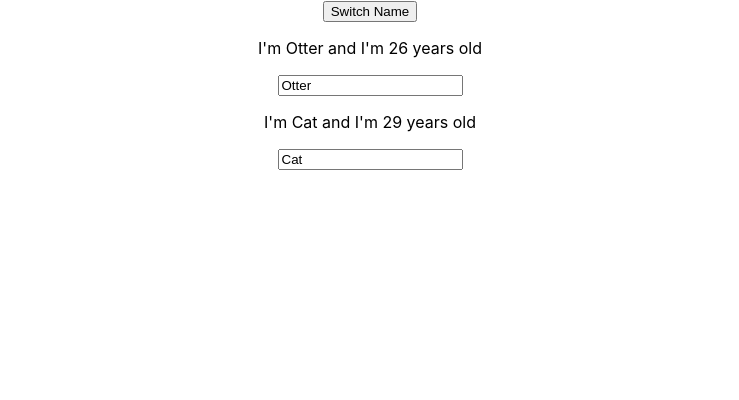
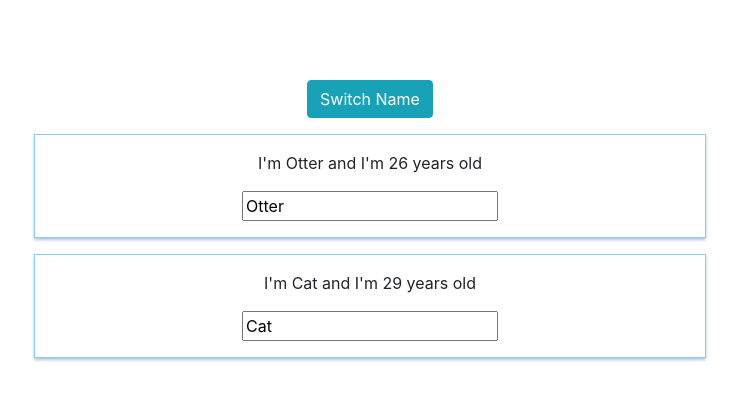
Before and after one commit to angieto/react-complete-guide, a React (Create React App) app: page / in a window 1280 px wide. Shown: the top 400 px of the page, without its empty margins (270-1009 px from the left). Built offline with nearby package versions, Linux system fonts and the light colour scheme.

Commit message:
added css file and bootstrap cdn

```diff
--- a/public/index.html
+++ b/public/index.html
@@ -19,6 +19,7 @@
       work correctly both with client-side routing and a non-root public URL.
       Learn how to configure a non-root public URL by running `npm run build`.
     -->
+    <link rel="stylesheet" href="https://maxcdn.bootstrapcdn.com/bootstrap/4.1.3/css/bootstrap.min.css">
     <title>React App</title>
   </head>
   <body>
--- a/src/App.css
+++ b/src/App.css
@@ -1,32 +1,4 @@
 .App {
   text-align: center;
+  margin: 80px;
 }
-
-.App-logo {
-  animation: App-logo-spin infinite 20s linear;
-  height: 40vmin;
-}
-
-.App-header {
-  background-color: #282c34;
-  min-height: 100vh;
-  display: flex;
-  flex-direction: column;
-  align-items: center;
-  justify-content: center;
-  font-size: calc(10px + 2vmin);
-  color: white;
-}
-
-.App-link {
-  color: #61dafb;
-}
-
-@keyframes App-logo-spin {
-  from {
-    transform: rotate(0deg);
-  }
-  to {
-    transform: rotate(360deg);
-  }
-}
--- a/src/App.js
+++ b/src/App.js
@@ -32,7 +32,10 @@ class App extends Component {
     return (
       <div className="App">
       {/* One way to "bind" this to the event handler: give it an arrow function! */}
-      <button onClick={() => this.switchNameHandler("Hallo~~~") }> Switch Name </button>
+      <button className="btn btn-info"
+              onClick={() => this.switchNameHandler("Hallo~~~") }>
+        Switch Name
+      </button>
         <Person name={this.state.persons[0].name}
                 age={this.state.persons[0].age}
                 click={this.switchNameHandler.bind(this, "CHANGED!")} />
--- /dev/null
+++ b/src/components/Person/Person.css
@@ -0,0 +1,8 @@
+.Person {
+    width: 60%;
+    margin: 16px auto;
+    border: 1px solid lightskyblue;
+    box-shadow: 0 2px 3px lightsteelblue;
+    padding: 16px;
+    text-align: center;
+}
--- a/src/components/Person/Person.js
+++ b/src/components/Person/Person.js
@@ -1,8 +1,10 @@
 import React from 'react';
+
+import './Person.css';
 
 const person = (props) => {
     return (
-        <div>
+        <div className="Person">
             <p onClick={props.click}>I'm { props.name } and I'm { Math.floor(Math.random() * 30)} years old</p>
             <p>{ props.children }</p>
             {/* becomes double binding by adding the value={} attribute */}
```
